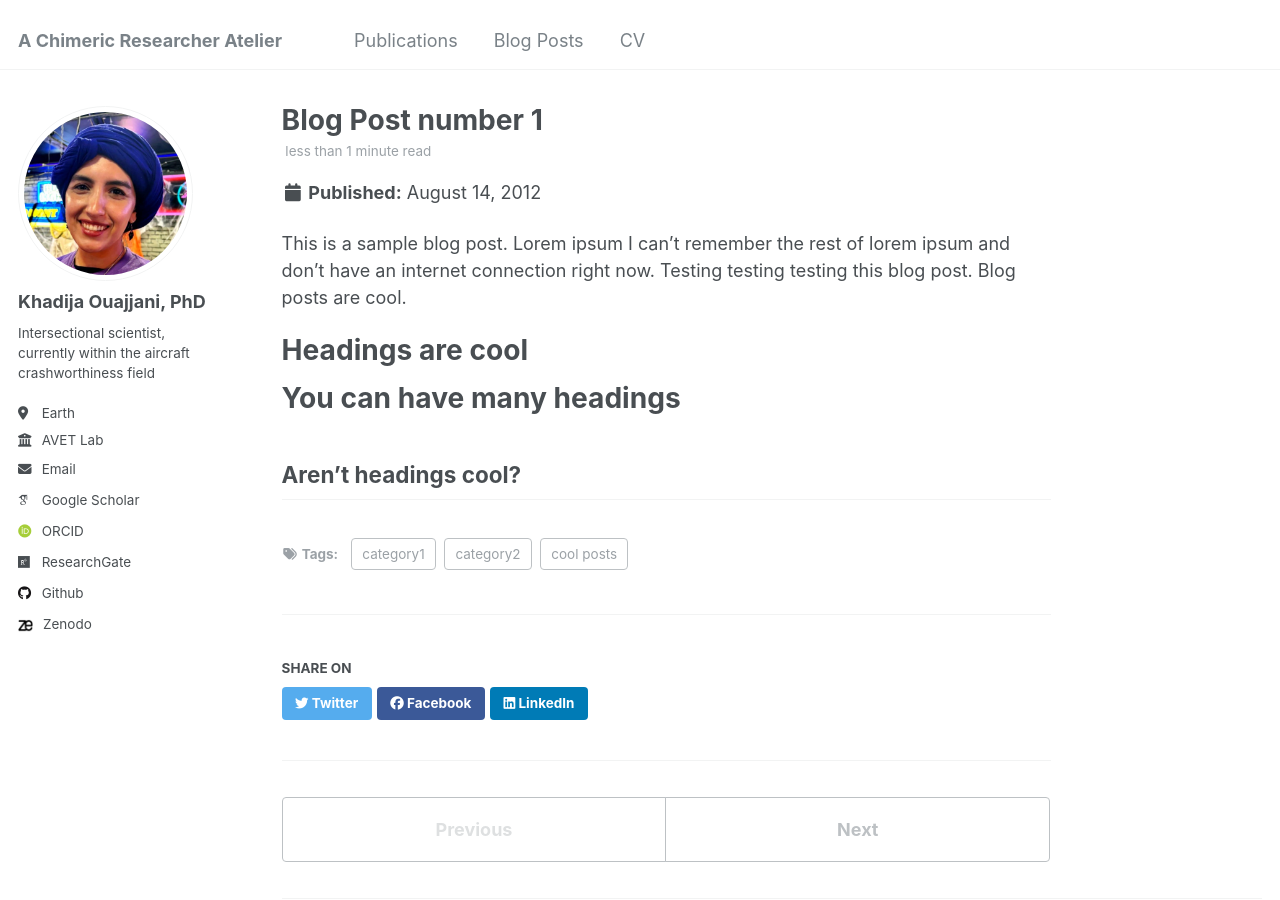
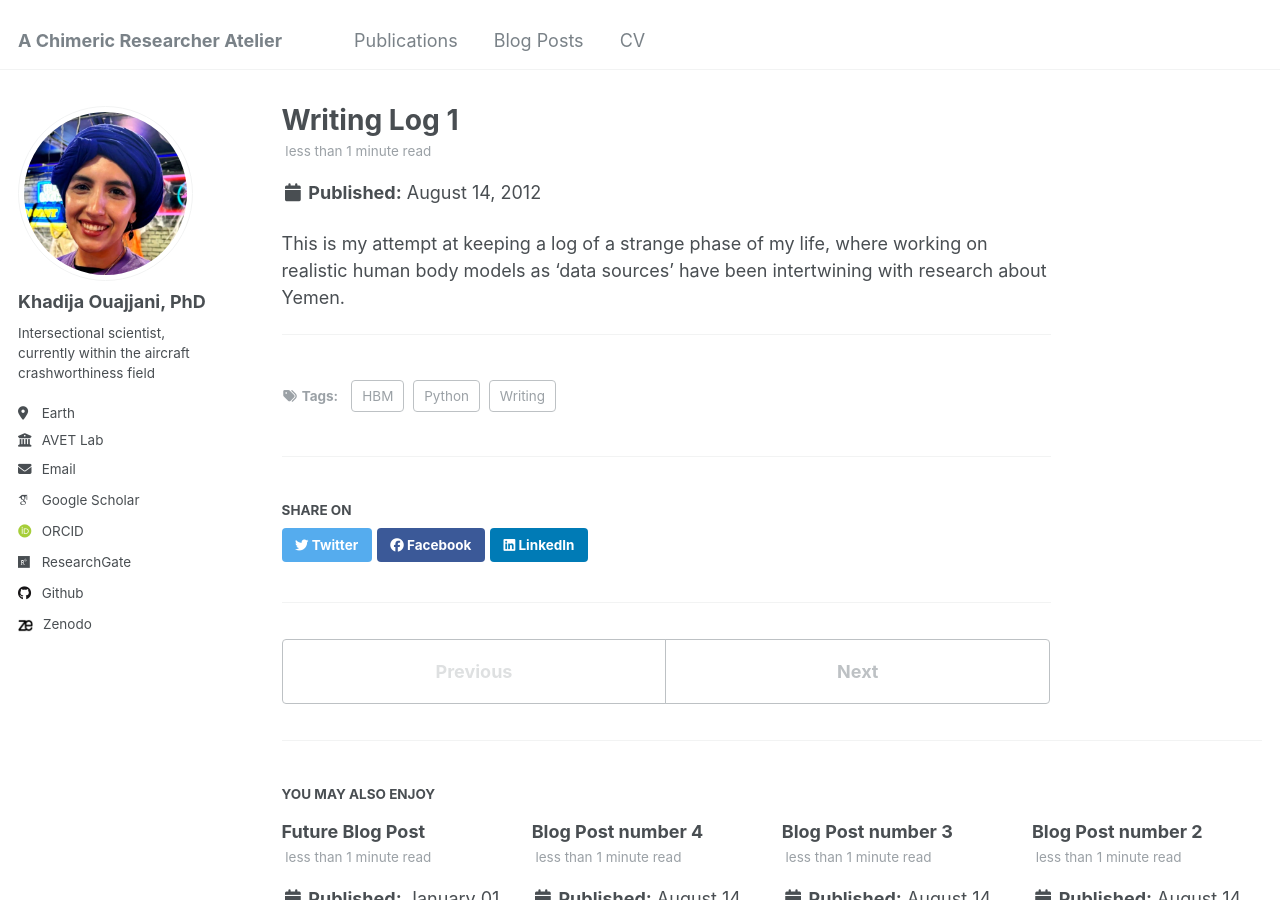
Before and after one commit to drko-curius/drko-curius.github.io, a Jekyll site: the page built from _posts/2012-08-14-blog-post-1.md, in a window 1280 px wide and 900 px high. Built offline with Jekyll 4.4.1, drawn with Linux system fonts in a browser that asks for light colours; some web fonts are replaced.

Commit message:
Update 2012-08-14-blog-post-1.md

```diff
--- a/_posts/2012-08-14-blog-post-1.md
+++ b/_posts/2012-08-14-blog-post-1.md
@@ -1,20 +1,14 @@
 ---
-title: 'Blog Post number 1'
+title: 'Writing Log 1'
 date: 2012-08-14
-permalink: /posts/2012/08/blog-post-1/
+permalink: /posts/2025/06/writinglog1/
 tags:
-  - cool posts
-  - category1
-  - category2
+  - Writing
+  - HBM
+  - Python
 ---
 
-This is a sample blog post. Lorem ipsum I can't remember the rest of lorem ipsum and don't have an internet connection right now. Testing testing testing this blog post. Blog posts are cool.
+This is my attempt at keeping a log of a strange phase of my life, where working on realistic human body models as 'data sources' have been intertwining with research about Yemen.
 
-Headings are cool
-======
 
-You can have many headings
-======
-
-Aren't headings cool?
 ------
```
